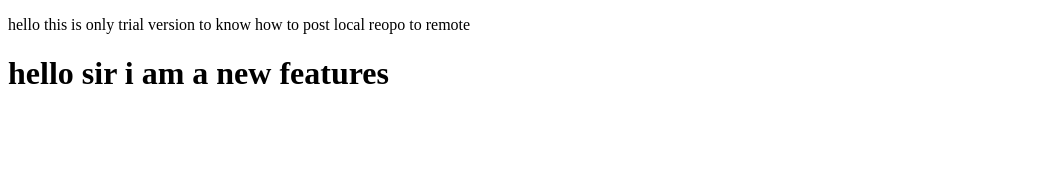
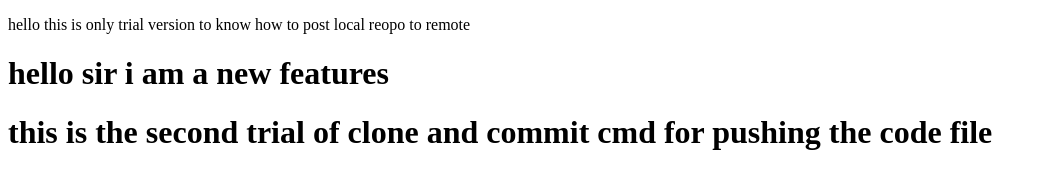
Before and after one commit to masoom-raja/localrepo, a plain HTML site: page index.html in a window 1280 px wide. Shown: the whole page, without its empty margins (0-1047 px from the left). Drawn offline with Linux system fonts and the light colour scheme.

Commit message:
this is the second trial

```diff
--- a/index.html
+++ b/index.html
@@ -8,5 +8,6 @@
 <body>
     <p>hello this is only trial version to know how to post local reopo to remote</p>
     <h1>hello sir i am a new features</h1>
+    <h1>this is the second trial of clone and commit cmd for pushing the code file</h1>
 </body>
 </html>
```
